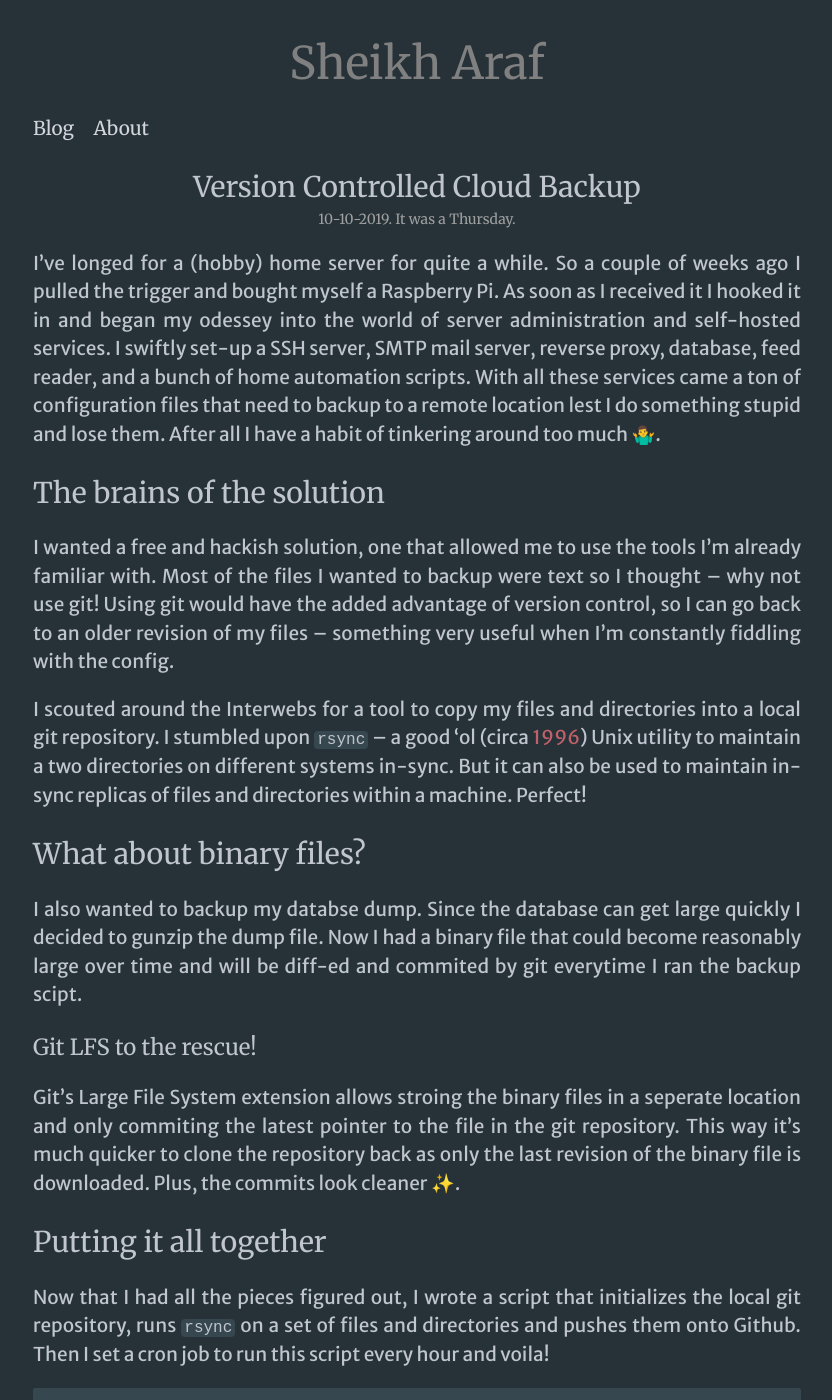
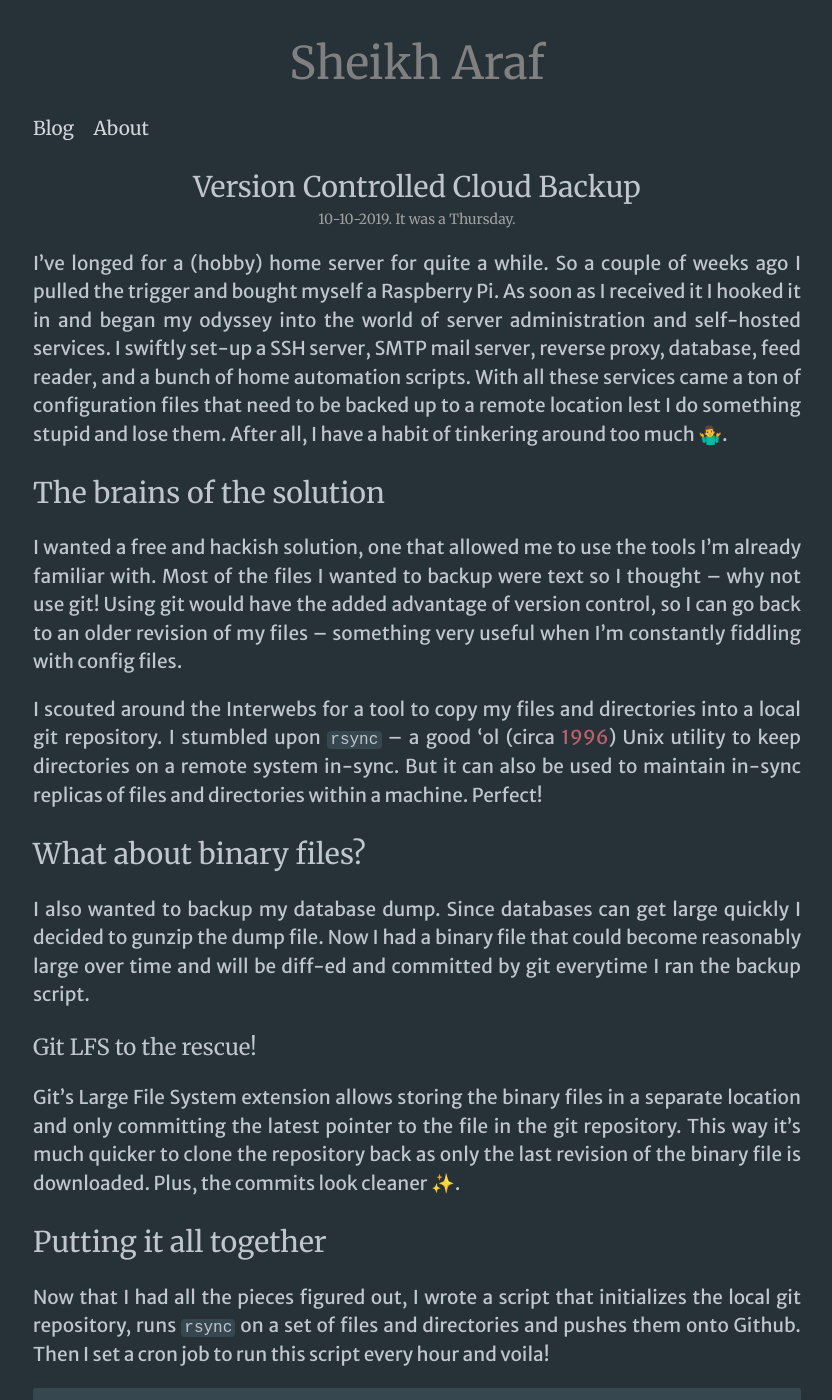
Before and after one commit to arafsheikh/arafsheikh.github.io, a Jekyll site: the page built from _posts/2019-10-10-version-controlled-cloud-backup.md, in a window 1280 px wide and 1400 px high. Shown: the whole window, without its empty margins (223-1055 px from the left). Built offline with Jekyll 4.4.1, drawn with Linux system fonts in a browser that asks for light colours; some of the changed text lies outside the part shown.

Commit message:
Update 2019-10-10-version-controlled-cloud-backup.md

```diff
--- a/_posts/2019-10-10-version-controlled-cloud-backup.md
+++ b/_posts/2019-10-10-version-controlled-cloud-backup.md
@@ -4,21 +4,21 @@ title: Version Controlled Cloud Backup
 date: 2019-10-10 03:11:00
 ---
 
-I've longed for a (hobby) home server for quite a while. So a couple of weeks ago I pulled the trigger and bought myself a Raspberry Pi. As soon as I received it I hooked it in and began my odessey into the world of server administration and self-hosted services. I swiftly set-up a SSH server, SMTP mail server, reverse proxy, database, feed reader, and a bunch of home automation scripts. With all these services came a ton of configuration files that need to backup to a remote location lest I do something stupid and lose them. After all I have a habit of tinkering around too much 🤷‍♂️.
+I've longed for a (hobby) home server for quite a while. So a couple of weeks ago I pulled the trigger and bought myself a Raspberry Pi. As soon as I received it I hooked it in and began my odyssey into the world of server administration and self-hosted services. I swiftly set-up a SSH server, SMTP mail server, reverse proxy, database, feed reader, and a bunch of home automation scripts. With all these services came a ton of configuration files that need to be backed up to a remote location lest I do something stupid and lose them. After all, I have a habit of tinkering around too much 🤷‍♂️.
 
 ## The brains of the solution
 
-I wanted a free and hackish solution, one that allowed me to use the tools I'm already familiar with. Most of the files I wanted to backup were text so I thought – why not use git! Using git would have the added advantage of version control, so I can go back to an older revision of my files – something very useful when I'm constantly fiddling with the config.
+I wanted a free and hackish solution, one that allowed me to use the tools I'm already familiar with. Most of the files I wanted to backup were text so I thought – why not use git! Using git would have the added advantage of version control, so I can go back to an older revision of my files – something very useful when I'm constantly fiddling with config files.
 
-I scouted around the Interwebs for a tool to copy my files and directories into a local git repository. I stumbled upon `rsync` – a good 'ol (circa [1996](https://en.wikipedia.org/wiki/Rsync#History)) Unix utility to maintain a two directories on different systems in-sync. But it can also be used to  maintain in-sync replicas of files and directories within a machine. Perfect!
+I scouted around the Interwebs for a tool to copy my files and directories into a local git repository. I stumbled upon `rsync` – a good 'ol (circa [1996](https://en.wikipedia.org/wiki/Rsync#History)) Unix utility to keep directories on a remote system in-sync. But it can also be used to  maintain in-sync replicas of files and directories within a machine. Perfect!
 
 ## What about binary files?
 
-I also wanted to backup my databse dump. Since the database can get large quickly I decided to gunzip the dump file. Now I had a binary file that could become reasonably large over time and will be diff-ed and commited by git everytime I ran the backup scipt.
+I also wanted to backup my database dump. Since databases can get large quickly I decided to gunzip the dump file. Now I had a binary file that could become reasonably large over time and will be diff-ed and committed by git everytime I ran the backup script.
 
 ### Git LFS to the rescue!
 
-Git's Large File System extension allows stroing the binary files in a seperate location and only commiting the latest pointer to the file in the git repository. This way it's much quicker to clone the repository back as only the last revision of the binary file is downloaded. Plus, the commits look cleaner ✨.
+Git's Large File System extension allows storing the binary files in a separate location and only committing the latest pointer to the file in the git repository. This way it's much quicker to clone the repository back as only the last revision of the binary file is downloaded. Plus, the commits look cleaner ✨.
 
 ## Putting it all together
 
```
Also changed, not shown: other parts of _posts/2019-10-10-version-controlled-cloud-backup.md (+1 -1 lines).
